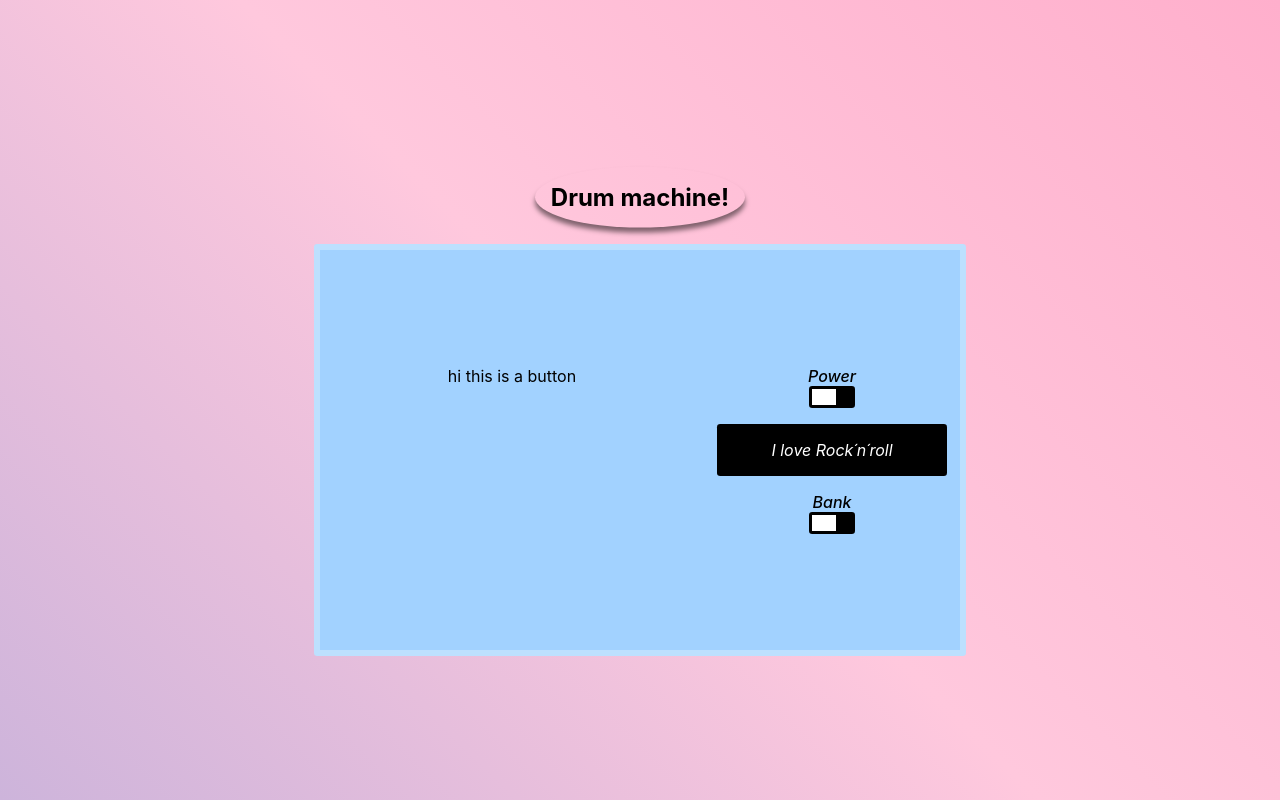
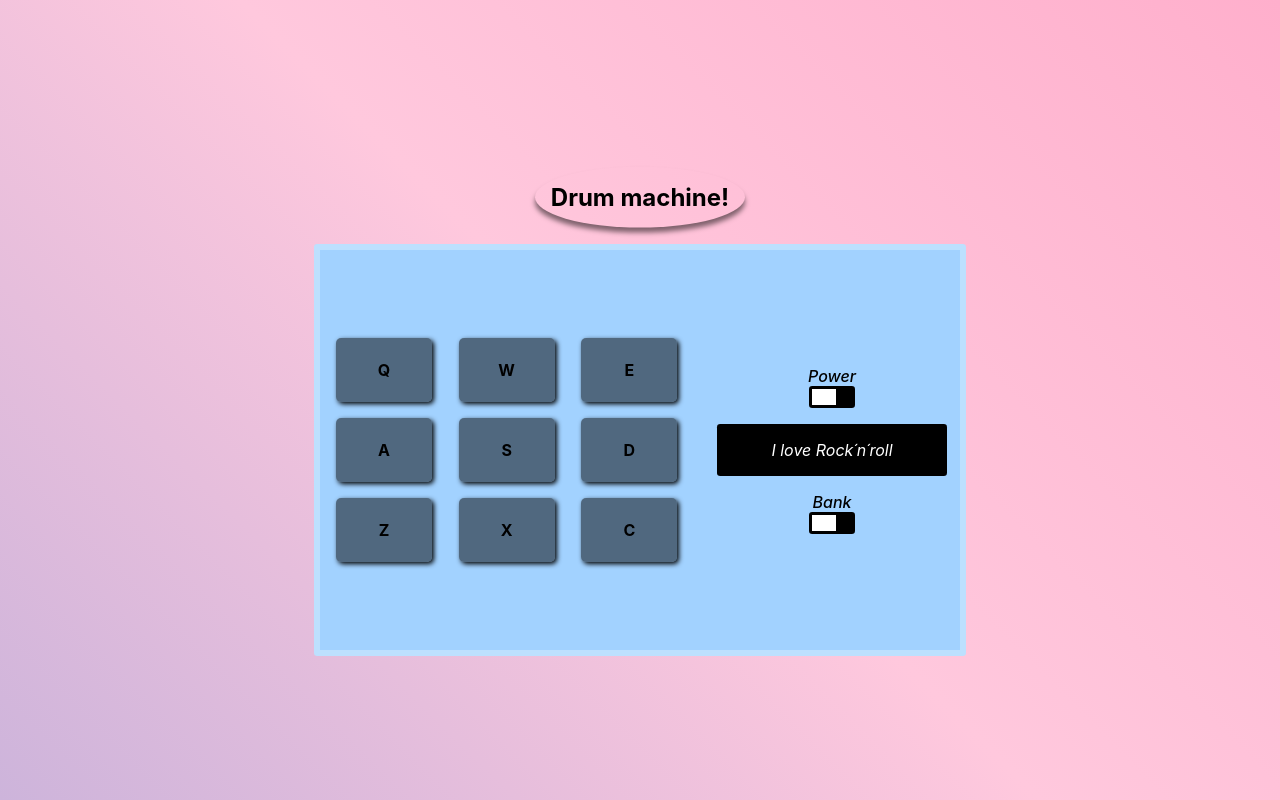
Before and after one commit to jersonVal/Drum-machine, a React (Create React App) app: page / in a window 1280 px wide. Built offline with nearby package versions, Linux system fonts and the light colour scheme; the HTML template or start-up script is replaced by a standard one.

Commit message:
all the button are done

```diff
--- a/src/App.css
+++ b/src/App.css
@@ -47,10 +47,11 @@ p{
   border-radius: 0.2rem;
 }
 
-.btn-toggle-container{
+.btn-toggle-container, .info-container{
   display: flex;
   flex-direction: column;
   align-items: center;
+  justify-content: center;
 }
 
 .btn-toggle-container p{
@@ -84,3 +85,30 @@ p{
   font-style: italic;
   border-radius: 0.2rem;
 }
+
+.btn{
+  width: 90%;
+  height: 4rem;
+  background: rgba(0, 0, 0, 0.5);
+  display: flex;
+  justify-content: center;
+  align-items: center;
+  border-radius: 5px;
+  box-shadow: 2px 2px 5px 0px black;
+  cursor: pointer;
+}
+
+.btn span{
+  font-weight: bolder;
+}
+
+.btn:hover{
+  background: rgba(0, 0, 0, 0.4);
+}
+
+.drum-btns-container{
+  display: grid;
+  grid-template-columns: repeat(3, 1fr);
+  grid-gap: 1rem;
+  padding: 0 1rem;
+}
--- a/src/components/Button.js
+++ b/src/components/Button.js
@@ -1,9 +1,9 @@
 import React from 'react';
 
-const Button = ()=>{
+const Button = ({name})=>{
     return(
-        <div>
-            <p>hi this is a button</p>
+        <div className="btn">
+            <span>{name}</span>
         </div>
     )
 }
--- a/src/components/Drum.js
+++ b/src/components/Drum.js
@@ -11,7 +11,15 @@ const Drum = ()=>{
     return(
         <div className="drum">
             <div className="drum-btns-container">
-            <Button />
+            <Button name='Q' />
+            <Button name='W' />
+            <Button name='E' />
+            <Button name='A' />
+            <Button name='S' />
+            <Button name='D' />
+            <Button name='Z' />
+            <Button name='X' />
+            <Button name='C' />
             </div>
             <div className="info-container">
                 <BtnToggle title='Power' setter={setPower} />
```
